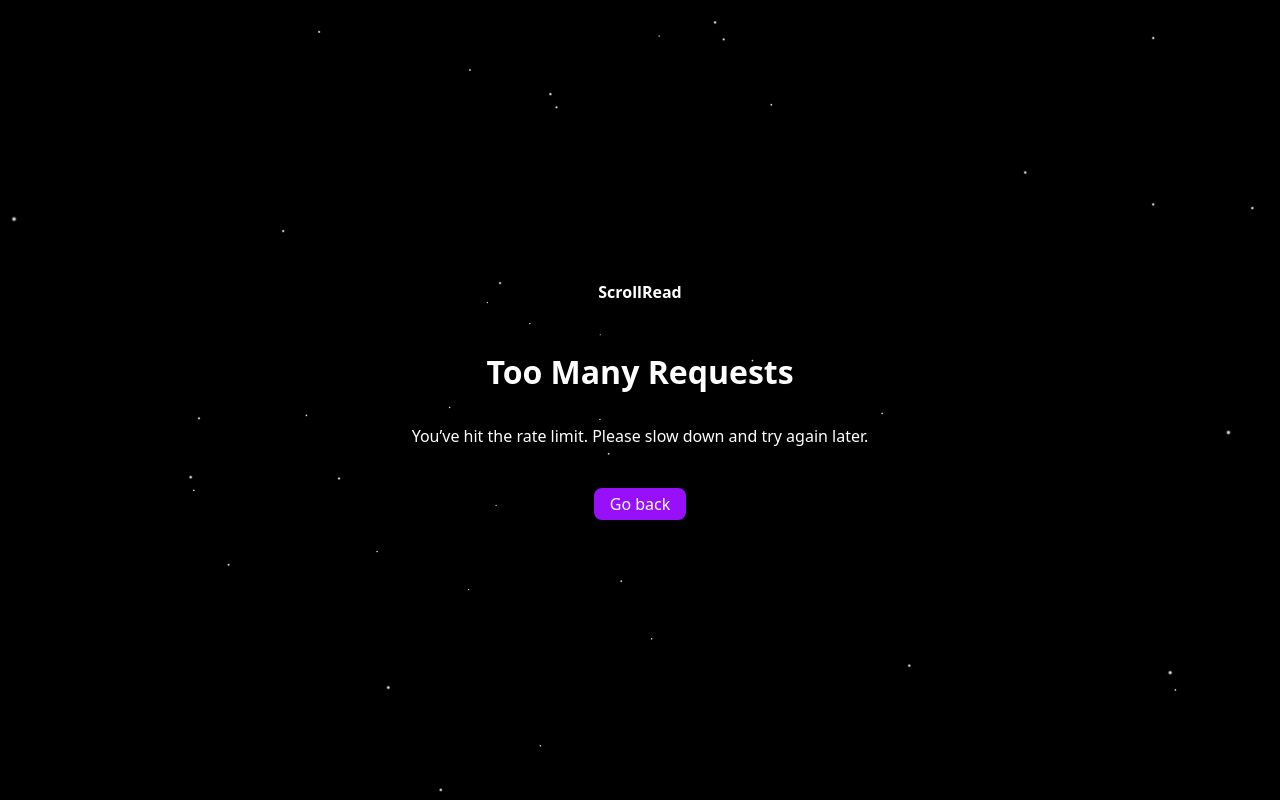
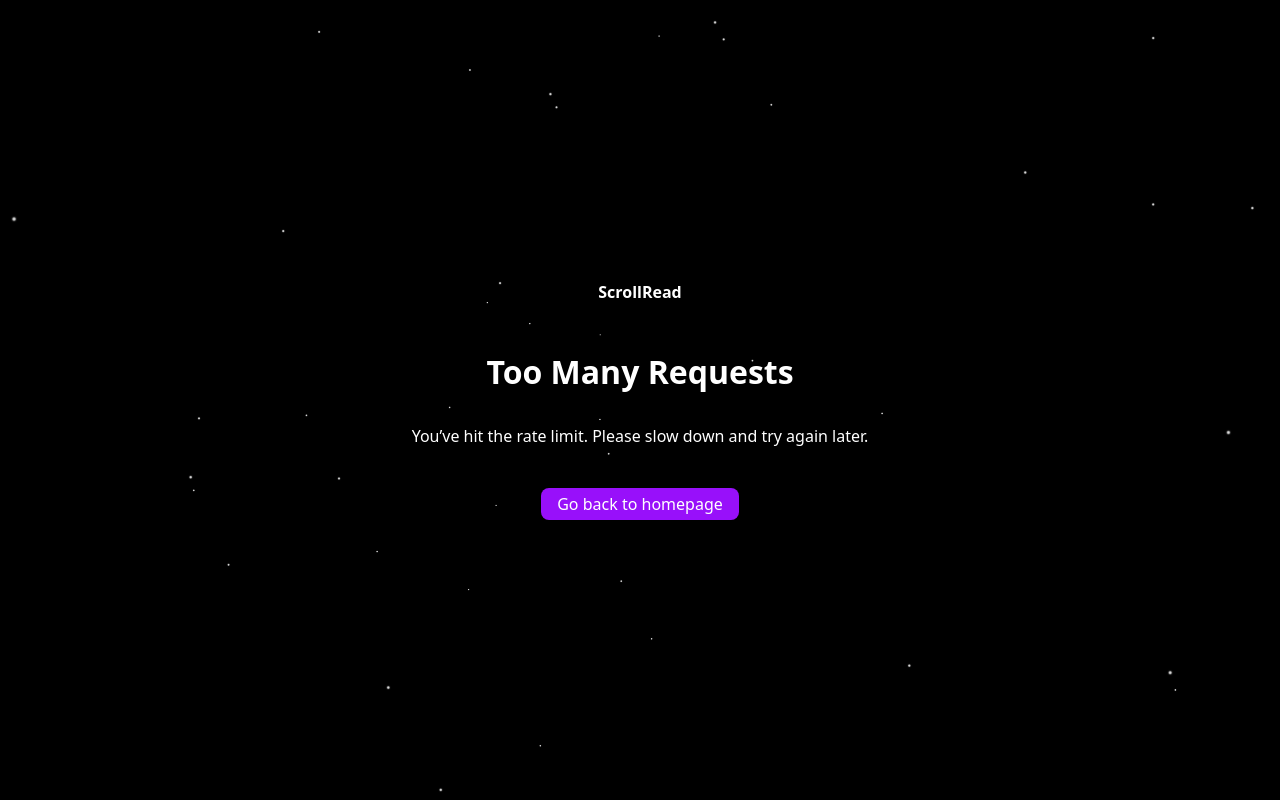
Before and after one commit to abhicodes13/motion, a Next.js app: page /429 in a window 1280 px wide. Built offline with nearby package versions, Linux system fonts and the light colour scheme.

Commit message:
429 page

```diff
--- a/app/429/page.jsx
+++ b/app/429/page.jsx
@@ -5,8 +5,6 @@
 
 export default function RateLimitPage() {
   return (
-    //Page for when too many requests hit from client side
-
     <div
       style={{ padding: "3rem", textAlign: "center" }}
       className="bg-black text-white h-screen flex flex-col gap-3 justify-center items-center z-10"
@@ -24,7 +22,7 @@
       </p>
       <a href="/" className="z-10">
         <button className="bg-purple-600 mt-3 px-4 py-1 hover:opacity-70 rounded-md text-white">
-          Go back
+          Go back to homepage
         </button>
       </a>
       <div className="absolute inset-0 z-0">
```
